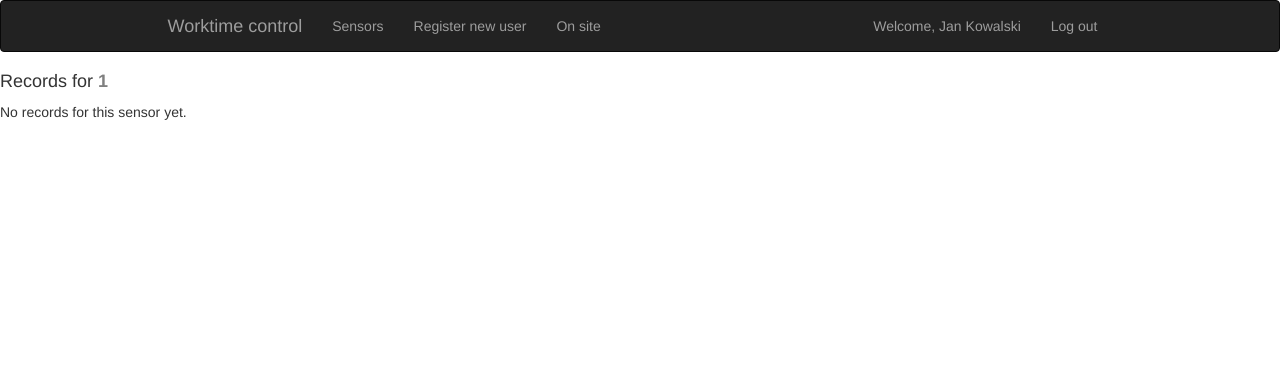
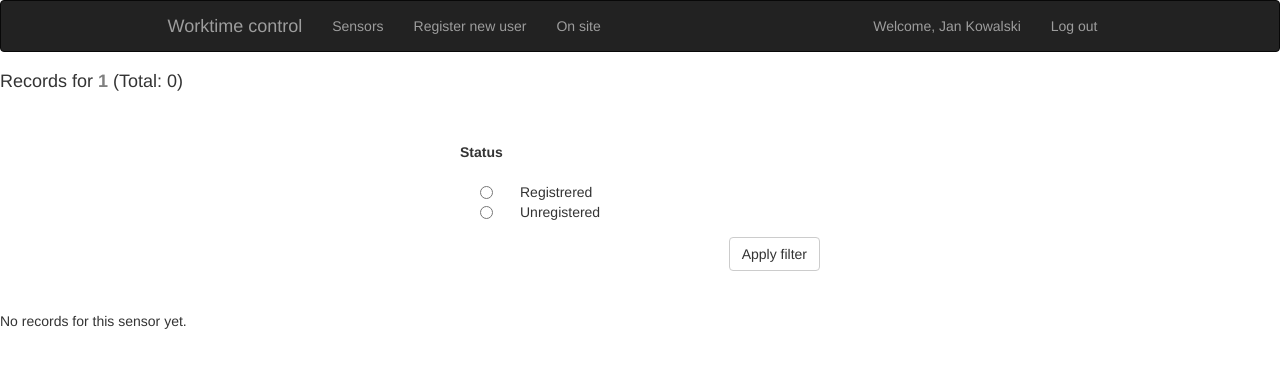
Before and after one commit to Ziemnior/engineering-thesis, a Flask app: page /sensor/1 in a window 1280 px wide. Shown: the top 368 px of the page. Run offline with Flask 2, Linux system fonts and the light colour scheme; a user stored in the database is signed in; data comes from the database, SQL or seed files in the repository; data that the repository does not hold is empty; some libraries are stand-ins or nearby versions.

Commit message:
Add filter un/registered records for specific sensor

```diff
--- a/app/run.py
+++ b/app/run.py
@@ -9,14 +9,14 @@ from werkzeug.security import check_password_hash, generate_password_hash
 from database import init_db, create_session
 from datetime import datetime
 from models import Record, Sensor, User
-from utils.forms import AddSensorForm, LoginForm, RegisterForm, EditForm, FilterSensorForm
+from utils.forms import AddSensorForm, LoginForm, RegisterForm, EditForm, FilterSensorForm, FilterSensorStatusForm
 from utils.roles import requires_roles
 from utils.create_admin import create_admin_account
 from utils.register import check_existing_uids, check_if_user_exists, if_sensor_registered, update_record_status, \
     if_uid_registered, update_uid_status
 from utils.users import get_people_on_site, get_user_profile, get_users, get_user_records
 from utils.sensors import check_if_sensor_id_exists, display_registered_sensors, filter_sensors, \
-    get_sensor_specific_records
+    get_sensor_specific_records, filter_records_by_status
 
 app = Flask(__name__)
 Bootstrap(app)
@@ -115,22 +115,29 @@ def addsensor():
 @app.route("/sensor", methods=["GET", "POST"])
 @requires_roles('admin')
 def sensors():
-    filter_form = FilterSensorForm()
-    return render_template("sensor.html", sensors=display_registered_sensors(Sensor), filter_form=filter_form)
+    return render_template("sensor.html", sensors=display_registered_sensors(Sensor), filter_form=FilterSensorForm())
 
 
 @app.route("/sensor/filter", methods=["GET", "POST"])
 @requires_roles('admin')
 def sensor_filter():
-    filter_form = FilterSensorForm()
-    return render_template("sensor.html", sensors=filter_sensors(filter_form, Sensor), filter_form=filter_form, flag=1)
+    return render_template("sensor.html", sensors=filter_sensors(filter_form, Sensor), filter_form=FilterSensorForm(),
+                           flag=1)
 
 
 @app.route("/sensor/<sensor_id>", methods=["GET", "POST"])
 @requires_roles('admin')
 def sensor_records(sensor_id):
     return render_template("sensor-records.html", records=get_sensor_specific_records(Record, sensor_id),
-                           sensor_id=sensor_id)
+                           sensor_id=sensor_id, form=FilterSensorStatusForm())
+
+
+@app.route("/sensor/<sensor_id>/filter", methods=["GET", "POST"])
+@requires_roles('admin')
+def sensor_records_filter(sensor_id):
+    form = FilterSensorStatusForm()
+    return render_template("sensor-records.html", form=form, records=filter_records_by_status(Record, sensor_id, form),
+                           sensor_id=sensor_id, flag=1)
 
 
 @app.route("/onsite")
--- a/app/templates/sensor-records.html
+++ b/app/templates/sensor-records.html
@@ -5,7 +5,32 @@
 
 {% block content %}
 
-<h4>Records for <b style="color: grey">{{ sensor_id }}</b></h4>
+<h4>Records for <b style="color: grey">{{ sensor_id }}</b> (Total: {{ records|length }})</h4>
+
+<div class="container">
+    <br>
+    <br>
+    <div class="row">
+        <div class="col-sm-4"></div>
+        <div class="col-sm-4">
+            <form action="{{ url_for('sensor_records_filter', sensor_id=sensor_id) }}" method="POST">
+                {{ render_field(form.filter_status, class="radio", style="list-style-type: none") }}
+                <div align="right">
+                    {% if flag == 1 %}
+                    <a href="{{ url_for('sensor_records', sensor_id=sensor_id) }}" class="btn btn-primary" align="left">Clear
+                        filter</a>
+                    {% endif %}
+                    <input class="btn btn-default" type="submit" value="Apply filter">
+                </div>
+            </form>
+        </div>
+        <div class="col-sm-4"></div>
+        <div class="col-sm-4"></div>
+    </div>
+</div>
+
+<br>
+<br>
 
 {% if records !=[] %}
 
--- a/app/templates/sensor.html
+++ b/app/templates/sensor.html
@@ -7,8 +7,8 @@
 
 
 <div class="container">
-    <br/>
-    <br/>
+    <br>
+    <br>
     <div class="row">
         <div class="col-sm-4"></div>
         <div class="col-sm-4">
--- a/app/utils/forms.py
+++ b/app/utils/forms.py
@@ -51,3 +51,7 @@ class AddSensorForm(FlaskForm):
 
 class FilterSensorForm(FlaskForm):
     place_name = StringField('Place name')
+
+
+class FilterSensorStatusForm(FlaskForm):
+    filter_status = RadioField("Status", choices=[(1, "Registrered"), (0, "Unregistered")])
--- a/app/utils/sensors.py
+++ b/app/utils/sensors.py
@@ -25,4 +25,10 @@ def filter_sensors(filter_form, sensor_):
 
 def get_sensor_specific_records(record, sensor_id):
     with create_session() as session:
-        return session.query(record).filter_by(sensor_id=sensor_id).all()
+        return session.query(record).filter_by(sensor_id=sensor_id).order_by(record.timestamp.desc()).all()
+
+
+def filter_records_by_status(record, sensor_id, filter_form):
+    with create_session() as session:
+        return session.query(record).filter_by(sensor_id=sensor_id, in_use=filter_form.filter_status.data).order_by(
+            record.timestamp.desc()).all()
```
